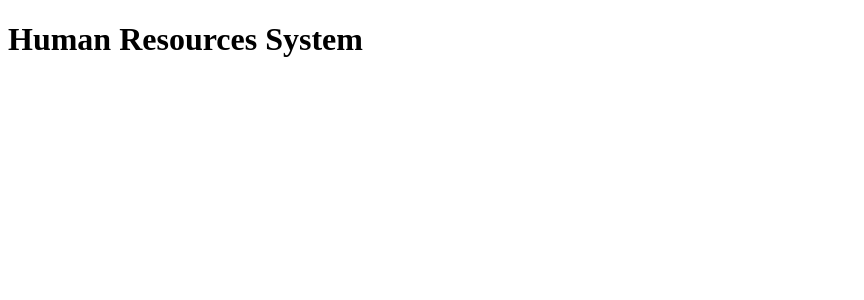
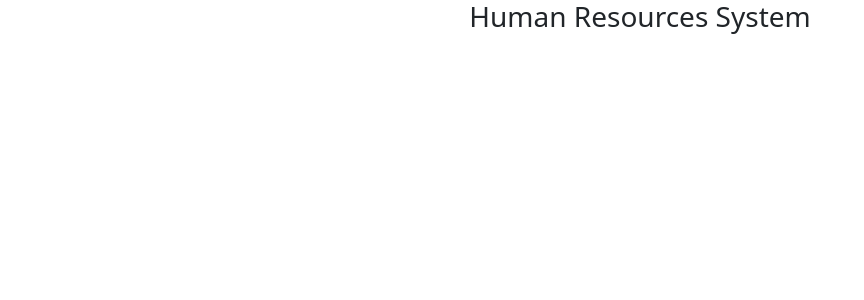
Before and after one commit to JonatanBadillo/App-Web-Full-Stack-React-JS-and-Spring-Boot, a React (Create React App) app in the folder human-resources-app/: page / in a window 1280 px wide. Shown: the top 300 px of the page, without its empty margins (0-864 px from the left). Built offline with nearby package versions, Linux system fonts and the light colour scheme.

Commit message:
adding bootstrap to the reacts app

```diff
--- a/human-resources-app/public/index.html
+++ b/human-resources-app/public/index.html
@@ -15,6 +15,7 @@
       user's mobile device or desktop. See https://developers.google.com/web/fundamentals/web-app-manifest/
     -->
     <link rel="manifest" href="%PUBLIC_URL%/manifest.json" />
+    <link href="https://cdn.jsdelivr.net/npm/bootstrap@5.3.2/dist/css/bootstrap.min.css" rel="stylesheet" integrity="sha384-T3c6CoIi6uLrA9TneNEoa7RxnatzjcDSCmG1MXxSR1GAsXEV/Dwwykc2MPK8M2HN" crossorigin="anonymous">
     <!--
       Notice the use of %PUBLIC_URL% in the tags above.
       It will be replaced with the URL of the `public` folder during the build.
@@ -39,5 +40,6 @@
       To begin the development, run `npm start` or `yarn start`.
       To create a production bundle, use `npm run build` or `yarn build`.
     -->
+    <script src="https://cdn.jsdelivr.net/npm/bootstrap@5.3.2/dist/js/bootstrap.bundle.min.js" integrity="sha384-C6RzsynM9kWDrMNeT87bh95OGNyZPhcTNXj1NW7RuBCsyN/o0jlpcV8Qyq46cDfL" crossorigin="anonymous"></script>
   </body>
 </html>
--- a/human-resources-app/src/App.js
+++ b/human-resources-app/src/App.js
@@ -1,7 +1,7 @@
 function App() {
   return (
-    <div>
-      <h1>Human Resources System</h1>
+    <div className="container text-center">
+      <h3>Human Resources System</h3>
     </div>
   );
 }
```
